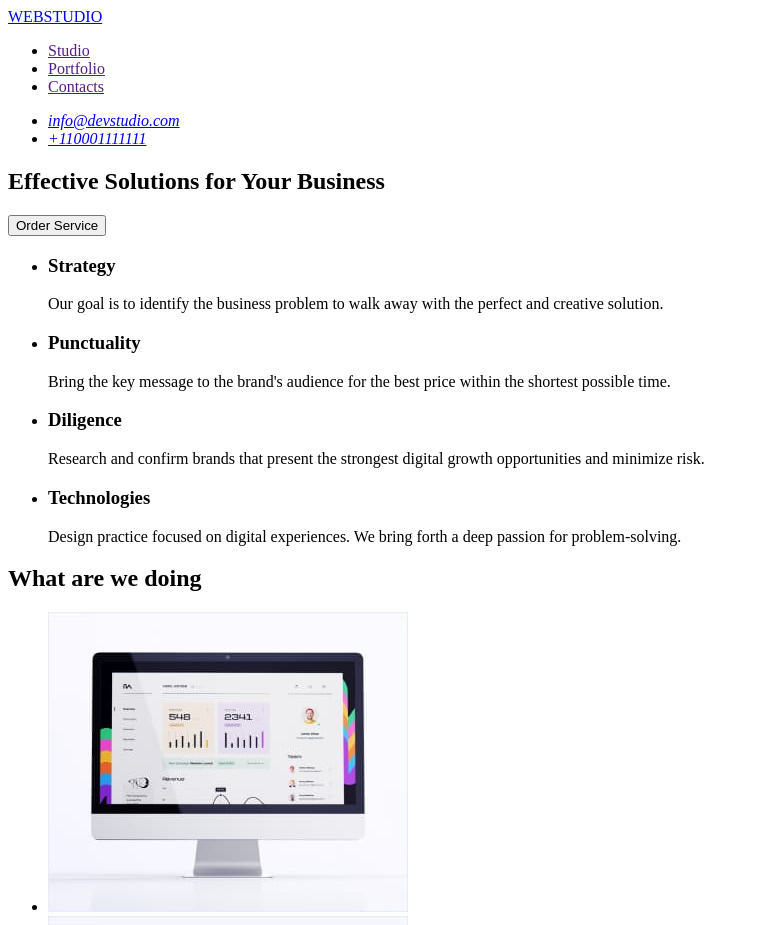
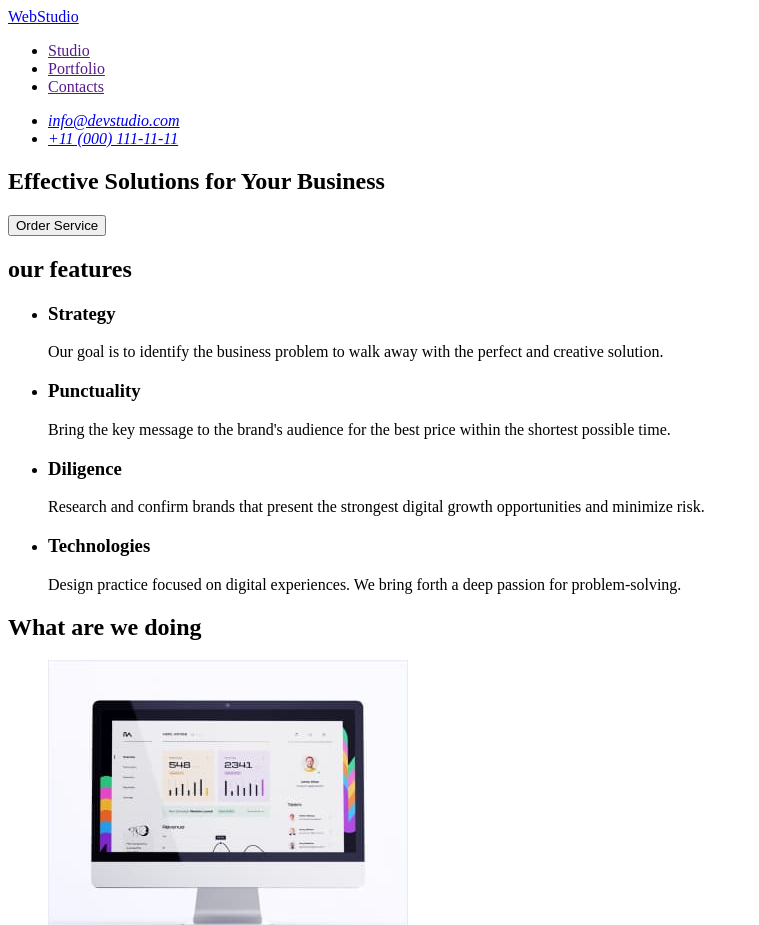
Before and after one commit to Medvedua/goit-markup-hw-01, a plain HTML site: page index.html in a window 1280 px wide. Shown: the top 925 px of the page, without its empty margins (0-759 px from the left). Drawn offline with Linux system fonts and the light colour scheme.

Commit message:
Update index.html

```diff
--- a/index.html
+++ b/index.html
@@ -10,7 +10,7 @@
     <!-- header section -->
     <header>
       <nav>
-        <a href="./index.html">WEBSTUDIO</a>
+        <a href="./index.html">WebStudio</a>
         <ul>
           <li>
             <a href="">Studio</a>
@@ -26,7 +26,7 @@
       <address>
         <ul>
           <li><a href="mailto:info@devstudio.com">info@devstudio.com</a></li>
-          <li><a href="tel:+110001111111">+110001111111</a></li>
+          <li><a href="tel:+110001111111">+11 (000) 111-11-11</a></li>
         </ul>
       </address>
     </header>
@@ -39,6 +39,7 @@
       </section>
       <!-- section 1 -->
       <section>
+        <h2>our features</h2>
         <ul>
           <li>
             <h3>Strategy</h3>
@@ -149,7 +150,7 @@
     </main>
     <!-- footer section -->
     <footer>
-      <a href="">WEBSTUDIO</a>
+      <a href="./index.html">WebStudio</a>
       <p>
         Increase the flow of customers and sales for your business with digital
         marketing & growth solutions.
```
